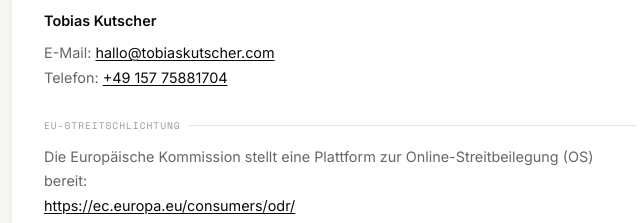
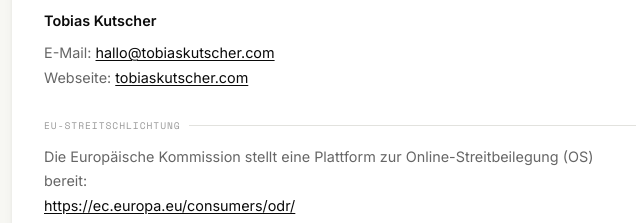
Before and after one commit to TobiasKutscher/mieten-oder-kaufen, a plain HTML site: page impressum.html in a window 1280 px wide. Shown: the part 564-787 px from the top of the page, 300-940 px from the left. Drawn offline with nearby package versions, Linux system fonts and the light colour scheme.

Commit message:
no message

```diff
--- a/impressum.html
+++ b/impressum.html
@@ -271,7 +271,7 @@
           <div class="legal-content">
             <p><strong>Tobias Kutscher</strong></p>
             <p>E-Mail: <a href="mailto:hallo@tobiaskutscher.com">hallo@tobiaskutscher.com</a><br>
-            Telefon: <a href="tel:+4915775881704">+49 157 75881704</a></p>
+            Webseite: <a href="https://tobiaskutscher.com">tobiaskutscher.com</a></p>
           </div>
         </div>
 
```
